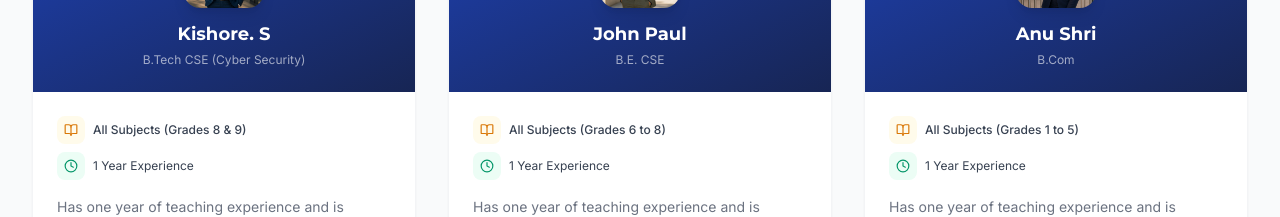
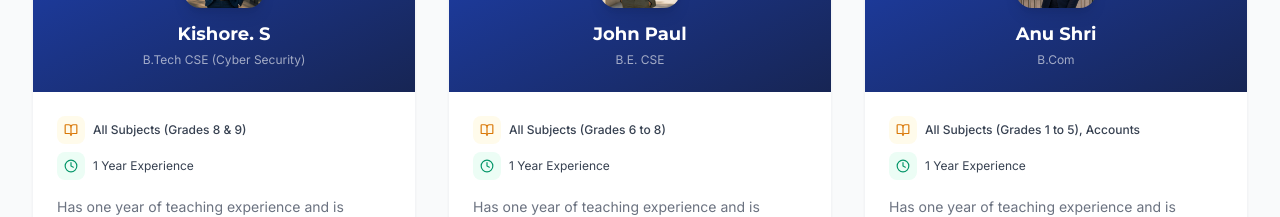
Before and after one commit to siddhikshaeducationcare-web/siddhiksha-edu, a Next.js app: page /faculty in a window 1280 px wide. Shown: the part 1480-1697 px from the top of the page. Built offline with nearby package versions, Linux system fonts and the light colour scheme.

Commit message:
Update staff details

```diff
--- a/src/app/faculty/page.tsx
+++ b/src/app/faculty/page.tsx
@@ -95,7 +95,7 @@ const faculty = [
     name: "Anu Shri",
     qualification: "B.Com",
     experience: "1 Year",
-    subject_expertise: "All Subjects (Grades 1 to 5)",
+    subject_expertise: "All Subjects (Grades 1 to 5), Accounts",
     description:
       "Has one year of teaching experience and is capable of handling all subjects for Grades 1 to 5. A Montessori-trained teacher, she focuses on building strong foundational skills and providing effective learning support for young learners.",
     photo_url: "/faculty/anushri.png",
```
